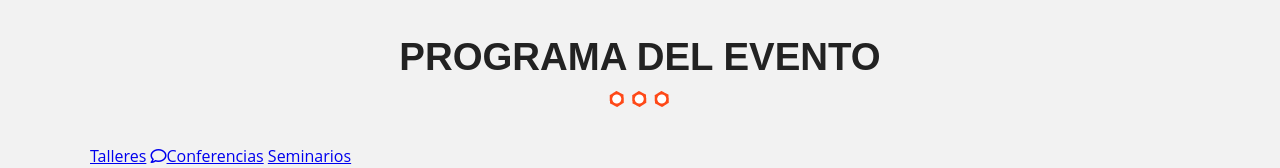
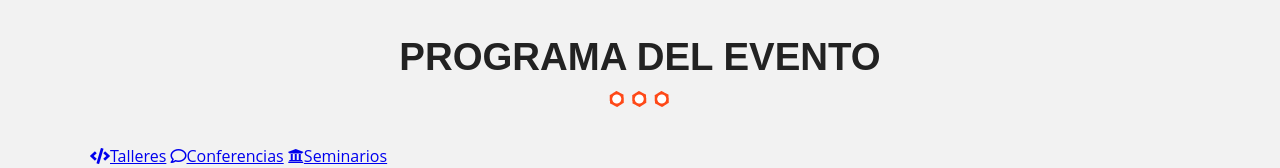
Before and after one commit to RafaNotario/UDEMY-DWC, a plain HTML site: page GDL-WEB/index.html in a window 1280 px wide. Shown: the part 2315-2483 px from the top of the page. Drawn offline with nearby package versions, Linux system fonts and the light colour scheme; files whose address does not match are found by name.

```diff
--- a/GDL-WEB/index.html
+++ b/GDL-WEB/index.html
@@ -110,9 +110,9 @@
             <h2>PROGRAMA DEL EVENTO</h2>
 
             <nav class="menu-programa">
-              <a href="#"><i class="far fa-code" aria-hidden="true"></i>Talleres</a>
+              <a href="#"><i class="fas fa-code"></i>Talleres</a>
               <a href="#"><i class="far fa-comment" aria-hidden="true"></i>Conferencias</a>
-              <a href="#"><i class="far fa-university" aria-hidden="true"></i>Seminarios</a>
+              <a href="#"><i class="fas fa-university"></i>Seminarios</a>
             </nav>
           </div>
         </div>
```
